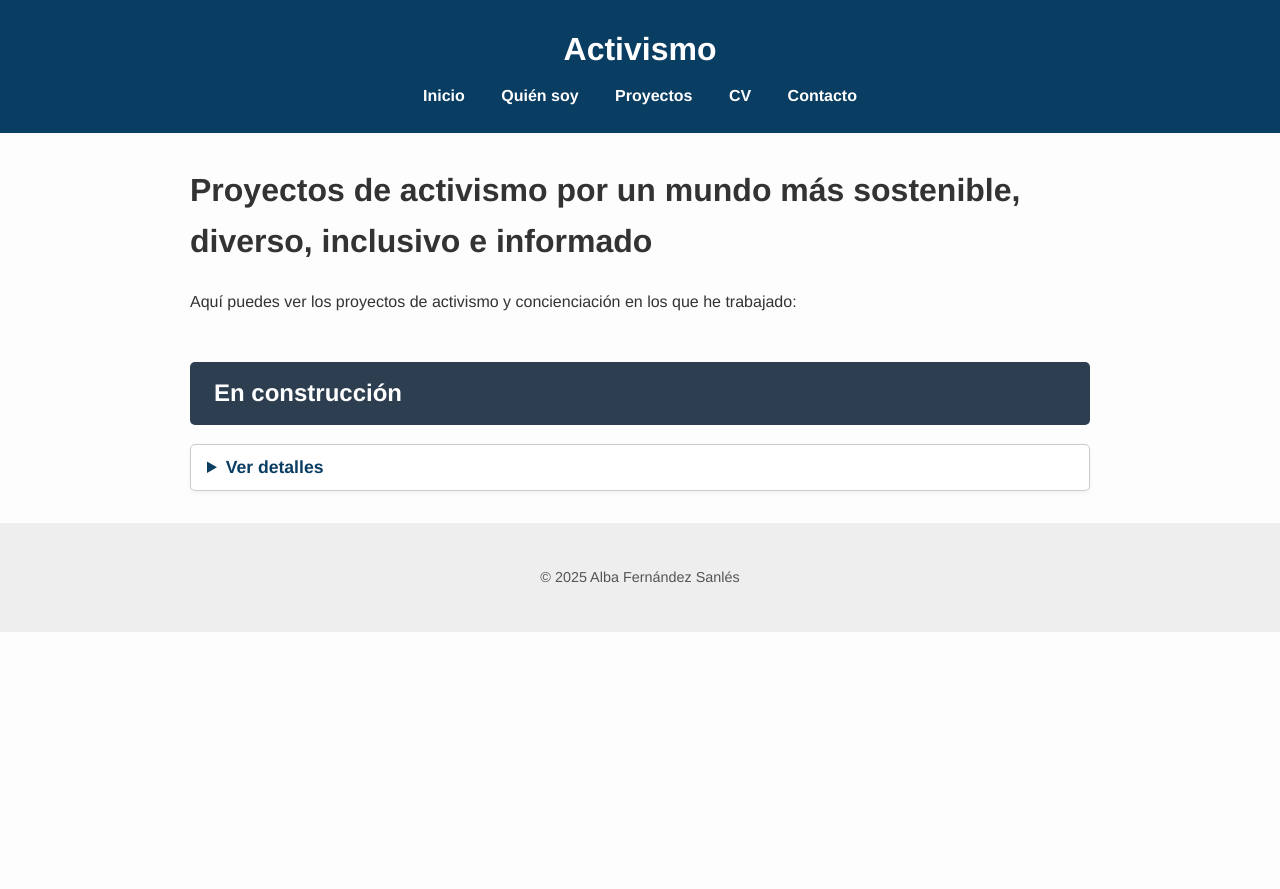
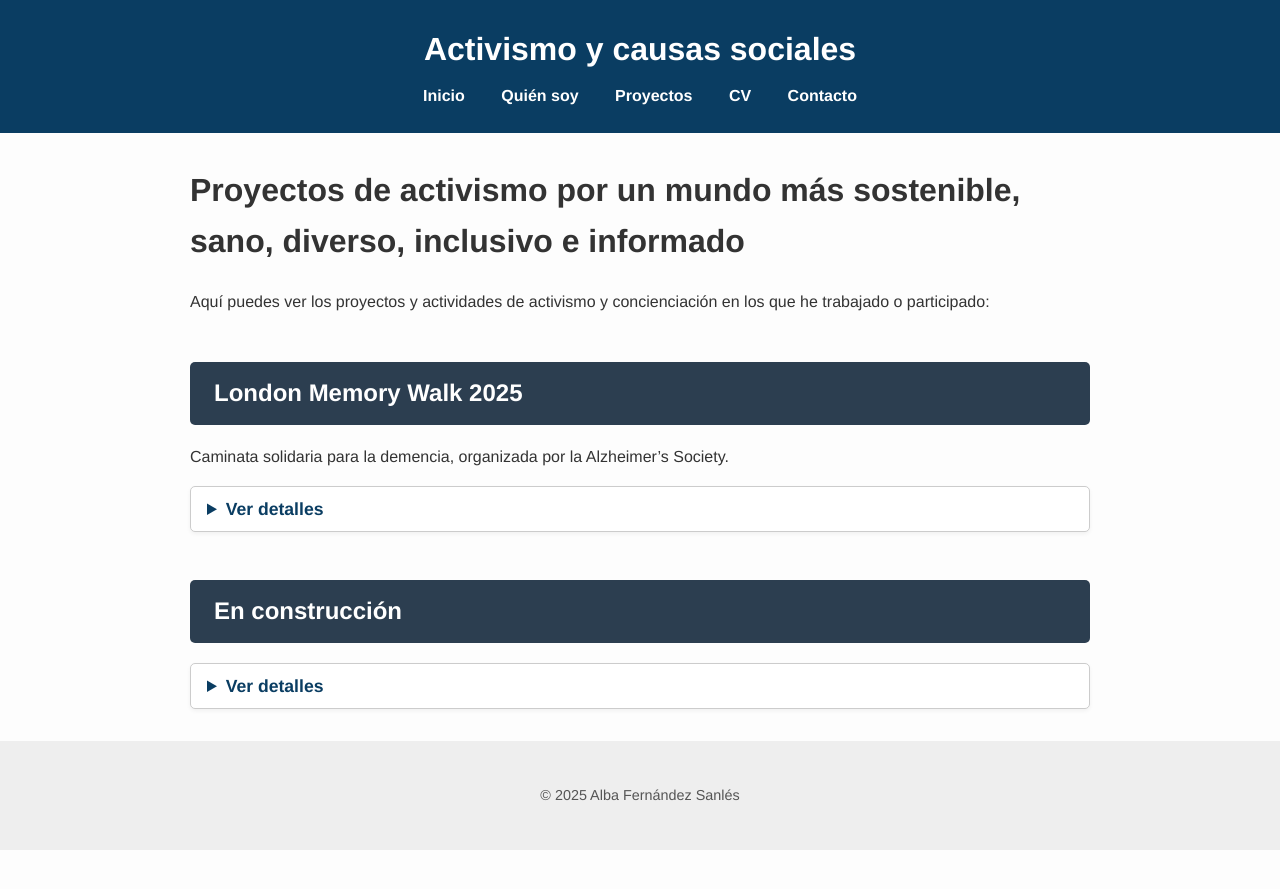
Before and after one commit to albafsanles/albafsanles.github.io, a Jekyll site: the page built from projects/activismo/activismo.md, in a window 1280 px wide. Shown: the top 889 px of the page. Built offline with Jekyll 4.4.1, drawn with Linux system fonts in a browser that asks for light colours; part of the change alters nothing that is shown.

Commit message:
Update activismo.md

```diff
--- a/projects/activismo/activismo.md
+++ b/projects/activismo/activismo.md
@@ -1,12 +1,62 @@
 ---
 layout: projects
-title: "Activismo"
+title: "Activismo y causas sociales"
 permalink: /projects/activismo/
 ---
 
-# Proyectos de activismo por un mundo más sostenible, diverso, inclusivo e informado
+# Proyectos de activismo por un mundo más sostenible, sano, diverso, inclusivo e informado
 
-Aquí puedes ver los proyectos de activismo y concienciación en los que he trabajado:
+Aquí puedes ver los proyectos y actividades de activismo y concienciación en los que he trabajado o participado:
+
+## London Memory Walk 2025
+Caminata solidaria para la demencia, organizada por la Alzheimer's Society.
+<details>
+<summary>Ver detalles</summary>
+<p><strong>Estado:</strong> Activo</p>
+<p><strong>Recaudación de fondos para la causa:</strong> [Campaña para la AzS](https://www.justgiving.com/team/ospasosderosa)</p>
+<p><strong>Por quién:</strong> En memoria de mi abuela</p>
+<p><strong>Historia:</strong>
+El equipo "OS PASOS DE ROSA" participamos en la caminata por la memoria organizada por la Sociedad británica para el Alzheimer (Alzheimer’s Society) en Londres.
+Cada paso que daremos en la caminata por la memoria será por mi abuela Rosa y por todas las personas que viven con demencia, en ellas mismas o en sus seres queridos. Haz que esta caminata popular cuente: dona y acompáñanos. Tu donación ayudará a la Alzheimer’s Society a que siga ofreciendo apoyo y acompañamiento y a reescribir la historia de la demencia. Ahora, permíteme que te cuente nuestra historia con la demencia.
+
+Rosa.
+Color?
+Flor.
+Rosa con gotas de rocío por la mañana,
+Recuerdos.
+Rosa marchita,
+Olvidos.
+Pétalos caídos,
+Historias para los vivos.
+
+Mi abuela se llamaba Rosa. Era una señora tradicional del rural gallego (España), siempre vestida de negro. Cuando vistió de su color fue antes de que yo naciese, posiblemente de niña, haciendo teatro y recitales junto a su hermana, o cuando aprendían a leer, a escribir, geografía y alguna versión de la historia en una escuela pública en los inicios de una dictadura. De joven vivió de la tierra, como la familia. Hasta que Manuel le ofreció otra vida: la de las mujeres que esperan a los que se van al mar, la de una mujer que recorría España para ver a su amor en cada puerto en el que atracaba durante su travesía por el mundo. Manuel también le dio a la niña de sus ojos, mi madre, también Rosa.
+Además de la niña rosa de sus ojos, durante no mucho tiempo, tuvo el iris negro de unos ojos que nunca pudieron ver. Aun así la familia creció años más tarde, antes de reducirse. Aquello que no debía nombrarse excavó un túnel negro que ella cruzaba cada día. Lo atravesaba cargada de todo el amor necesario para tapar su sombra y la soledad de no estar sola. La mayor parte de ese amor lo recibíamos mi madre y yo, viviendo las tres y mi padre bajo un mismo techo.
+Aquello que no debía nombrarse volvió a aparecer, pero no hizo cambios en el túnel, solo en los pulmones, y se fue. El túnel se oscureció más cuando yo me fui, y ella sintió la soledad de estar más sola. El color rosa lo traían las cartas, las llamadas y las visitas. Cuando le hablé de mi pareja por primera vez, creó una nueva historia memorable, ella, curiosa e imaginativa. Una imaginación que volaba cada vez más libre, y más alejada de su sombra, de su memoria y de su cuerpo. Como cuando me fue a visitar a Granada... volando en una silla.
+La niña rosa de sus ojos la cuidó con la devoción, amor y paciencia que se cuida a una madre que se olvida de su hija.
+
+2020.
+Pandemia.
+Dos países.
+Una distancia cada vez más larga entre las historias que repetía y me encantaría volver a escuchar, y sus recuerdos exiliados a ninguna parte.
+Rosa bella, rosa marchita.
+Manos suaves que se quedaron quietas para siempre después de leer una postal de Navidad con noticias tan tristes para ella que no merecía ser celebrada.
+Rosa bella, rosa libre.
+Manos jóvenes, ya libres, con heridas de batalla, que hasta 7 meses más tarde no pudieron sentir las manos que podrían ayudar a cerrarlas.
+Un tiempo cada vez más largo entre el silencioso adiós de Rosa y los abrazos no abrazados a tiempo.
+Maldita pandemia.
+Benditas vacunas.
+2021.
+
+2025. Este año se cumplen cinco desde que mi abuela Rosa falleció. Y por eso caminamos juntos en esta caminata popular. Caminamos mi madre, mi padre, y yo. Caminamos por la mujer de las historias que no se acababan hasta que se acabaron. También caminamos por la mujer de los cuidados, mi madre. Queremos recordar a nuestra abuela/madre/suegra, visibilizar la demencia con nuestra historia personal, y animar a donar para hacer frente a la que será la mayor pandemia de nuestro tiempo. Ya hemos movilizado a mi pareja, que también caminará con nosotros para recordar a la señora que se sorprendió de que no fuese negro cuando supo de él. Ahora nos falta movilizarte a ti.
+
+Cada paso adelante es un paso hacia construir un mundo donde se pueda vivir una vida digna con demencia. Te invitamos a donar a la Alzheimer's Society, para que cada historia cuente.
+
+Rosa: Color, Flor, Red.
+
+Gracias.
+</p>
+
+</details>
 
 ## **En construcción**
 <details>
```
